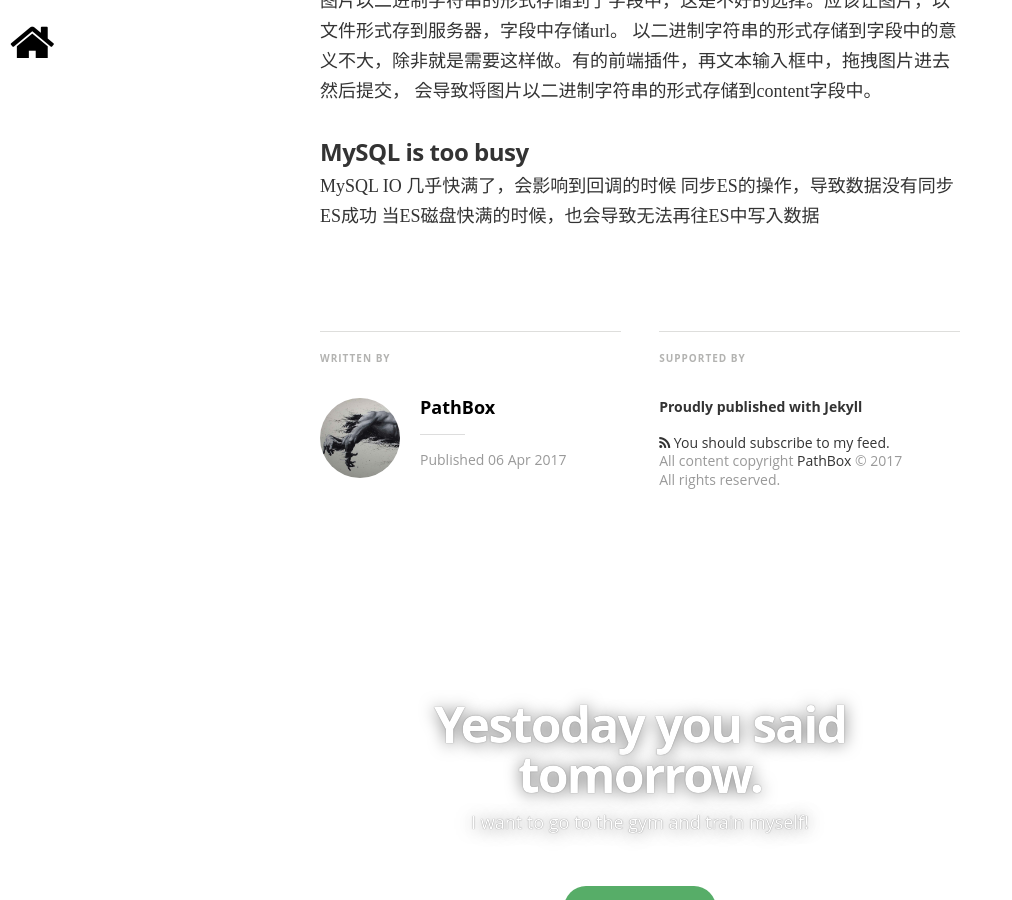
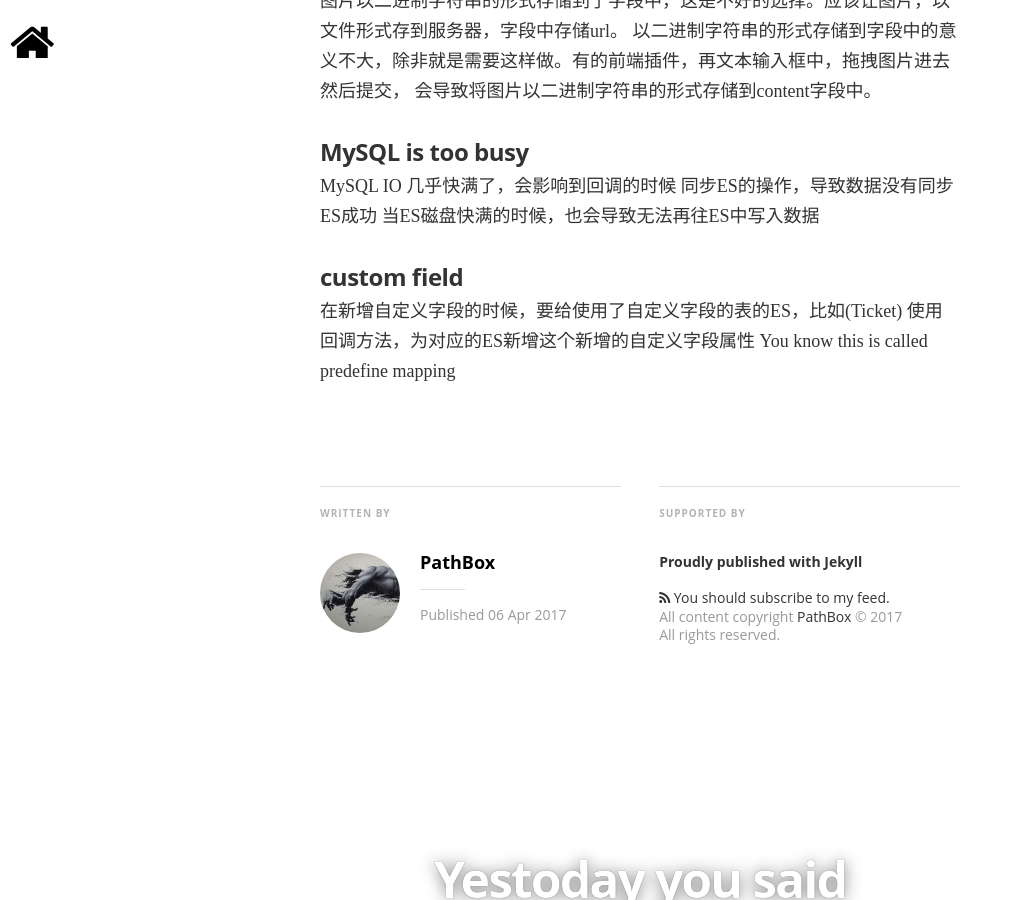
Before and after one commit to pathbox/pathbox.github.io, a Jekyll site: the page built from _posts/2017-04-06-work-summary-in-Udesk-three.md, in a window 1280 px wide and 900 px high, scrolled down 3005 px. Shown: the whole window, without its empty margins (0-1012 px from the left). Built offline with Jekyll 4.4.1, drawn with Linux system fonts in a browser that asks for light colours; nearby versions of some CDN libraries; some web fonts are replaced; comment, search, counter and statistics services are not loaded.

Commit message:
predefine mapping your custom fields

```diff
--- a/_posts/2017-04-06-work-summary-in-Udesk-three.md
+++ b/_posts/2017-04-06-work-summary-in-Udesk-three.md
@@ -80,3 +80,7 @@ cellphone = "" 或者 cellphone 不传 是可以判断电话号码为空
 ##### MySQL is too busy
 MySQL IO 几乎快满了，会影响到回调的时候 同步ES的操作，导致数据没有同步ES成功
 当ES磁盘快满的时候，也会导致无法再往ES中写入数据
+
+##### custom field
+在新增自定义字段的时候，要给使用了自定义字段的表的ES，比如(Ticket) 使用回调方法，为对应的ES新增这个新增的自定义字段属性
+You know this is called predefine mapping
```
